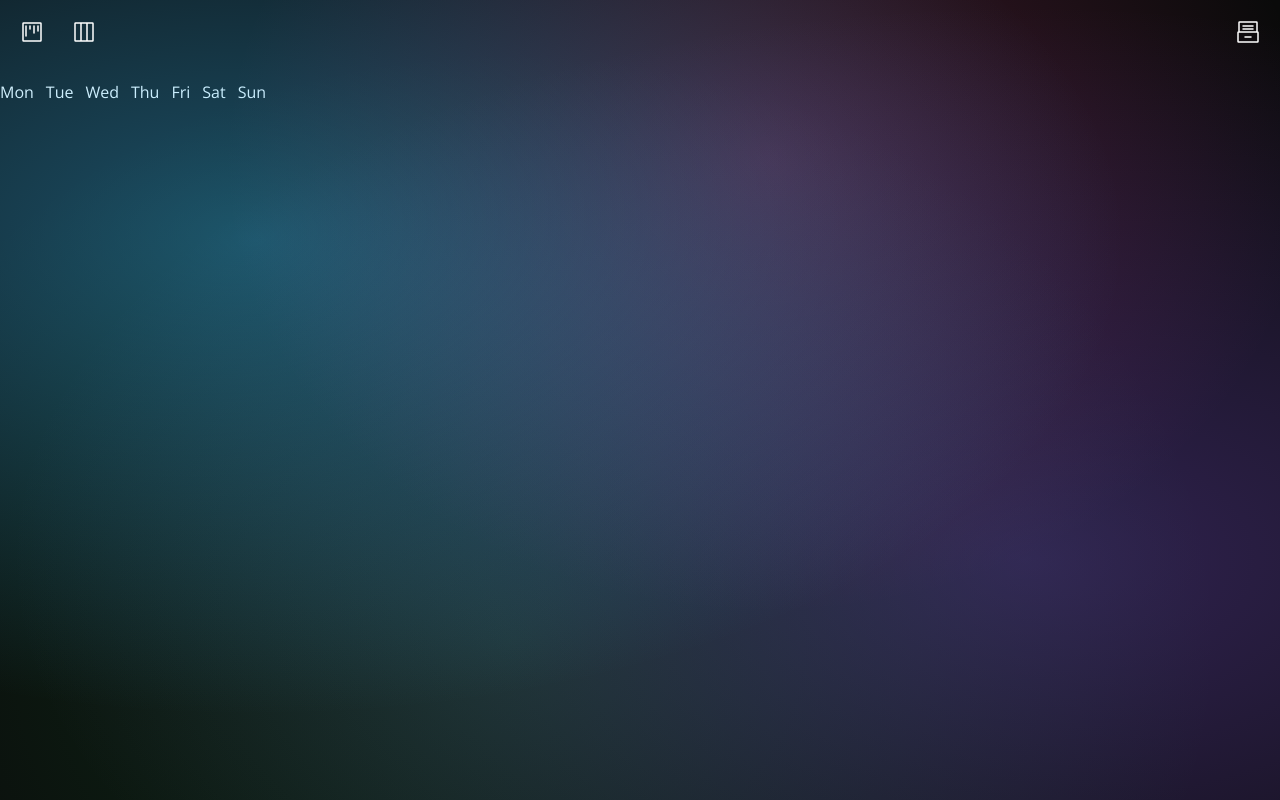
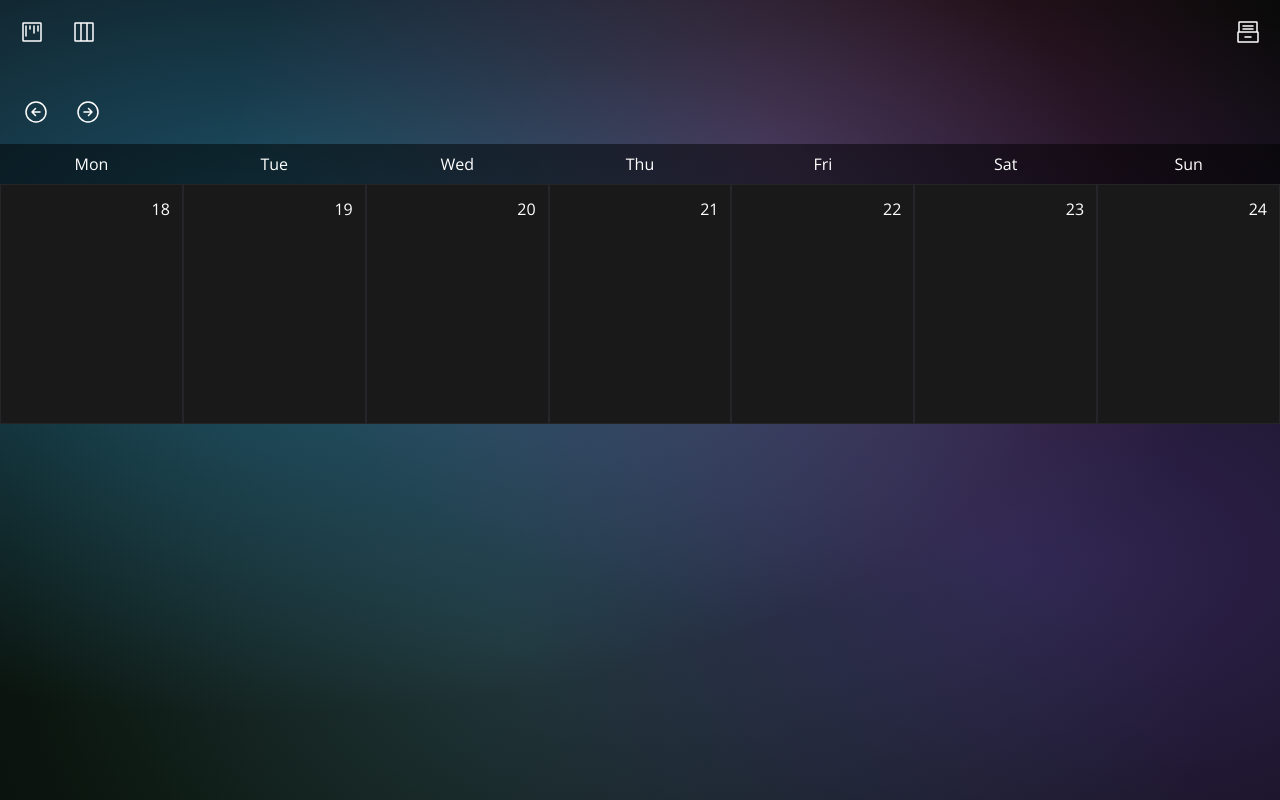
Before and after one commit to EfeHasircioglu/cool-kanban-board, a React (Vite) app: page / in a window 1280 px wide. Both pictures are taken after a click on the button 84 px from the left and 32 px from the top of the page. Built offline with nearby package versions, Linux system fonts and the light colour scheme.

Commit message:
weekly view support with proper dnd aside from a few z-index problems

```diff
--- a/src/App.jsx
+++ b/src/App.jsx
@@ -59,14 +59,24 @@ function App() {
     if (!over) return;
     const taskId = active.id;
     const newStatus = over.id;
-
+    const newDate = over.id;
+    if (viewMode === "kanban") {
       setTasks((tasks) =>
         tasks.map((t) => (t.id === taskId ? { ...t, status: newStatus } : t))
       );
       // notification check
       const movedTask = tasks.find((t) => t.id === taskId);
-    if (movedTask && newStatus === "done" && new Date(movedTask.date) < today) {
+      if (
+        movedTask &&
+        newStatus === "done" &&
+        new Date(movedTask.date) < today
+      ) {
         showNotification();
+      }
+    } else if (viewMode === "week") {
+      setTasks((tasks) =>
+        tasks.map((t) => (t.id === taskId ? { ...t, date: newDate } : t))
+      );
     }
   }
   return (
@@ -212,7 +222,7 @@ function App() {
               exit={{ opacity: 0 }}
               transition={{ duration: 0.2, ease: "easeInOut" }}
             >
-              <div className="p-20 z-100 md:grid md:grid-cols-3 md:grid-rows-1 text-white md:w-[90%] md:mx-auto">
+              <div className="p-10 py-20 z-100 md:grid md:grid-cols-3 md:grid-rows-1 text-white md:w-[95%] md:mx-auto">
                 <List
                   bgColor="green"
                   header="To-do"
@@ -244,16 +254,19 @@ function App() {
               </div>
             </motion.div>
           ) : (
-            <div className="pt-20">
-              <WeekdayView taskList={activeTasks}></WeekdayView>
+            <div className="pt-20 z-0">
+              <WeekdayView
+                setTasks={setTasks}
+                taskList={activeTasks}
+              ></WeekdayView>
             </div>
           )}
         </AnimatePresence>
-
+        <AnimatePresence>
           {notification.isVisible && (
-          <AnimatePresence>
             <motion.div
-              className=" m-5 absolute bottom-0 left-50% translateX(-50%) z-10000"
+              key="notification"
+              className=" m-5 absolute bottom-0 left-1/2 -translate-x-1/2 z-10000"
               initial={{ opacity: 0, y: 0 }}
               animate={{ opacity: 1, y: 2 }}
               exit={{ opacity: 0, y: -2 }}
@@ -263,8 +276,8 @@ function App() {
                 {notification.message}
               </div>
             </motion.div>
+          )}
         </AnimatePresence>
-        )}
       </div>
     </DndContext>
   );
--- a/src/List.jsx
+++ b/src/List.jsx
@@ -43,6 +43,7 @@ export default function List({
                   exit={{ opacity: 0, y: 2 }}
                 >
                   <ListItem
+                    isWeeklyView={false}
                     key={task.id}
                     task={task}
                     setTasks={setTasks}
--- a/src/ListItem.jsx
+++ b/src/ListItem.jsx
@@ -2,12 +2,14 @@ import { AnimatePresence, motion } from "motion/react";
 import { useEffect, useState, useRef } from "react";
 import { format } from "date-fns";
 import { useDraggable } from "@dnd-kit/core";
-export default function ListItem({ task, setTasks, taskList }) {
+export default function ListItem({ task, setTasks, taskList, isWeeklyView }) {
   const today = new Date();
   const [tempTitle, setTempTitle] = useState(task.title);
   const [tempDate, setTempDate] = useState(task.date);
   const [isDropdownOpen, setDropdownOpen] = useState(false);
   const [error, setError] = useState("");
+  const [renderStatus, setRenderStatus] = useState("");
+  const [renderBgColor, setRenderBgColor] = useState("");
   const dropdownRef = useRef(null);
   /* her bir görevi draggable yapmak için olan kod */
   const { attributes, listeners, setNodeRef, transform } = useDraggable({
@@ -94,6 +96,20 @@ export default function ListItem({ task, setTasks, taskList }) {
       (t.status === "todo" || t.status === "inProgress") && taskDate < today
     );
   };
+  //taskın statusunun renderlenmesinin daha güzel olması için onu bir state'de saklıyoruz
+  useEffect(() => {
+    if (task.status === "inProgress") {
+      setRenderStatus("In progress");
+      setRenderBgColor("bg-blue-700");
+    } else if (task.status === "done") {
+      setRenderStatus("done");
+      setRenderBgColor("bg-green-700");
+    } else if (task.status === "todo") {
+      setRenderStatus("To do");
+      setRenderBgColor("bg-red-700");
+    }
+  }, []);
+
   return task.isEditing ? (
     <AnimatePresence key={task.id}>
       <motion.div
@@ -154,11 +170,11 @@ export default function ListItem({ task, setTasks, taskList }) {
       </motion.div>
     </AnimatePresence>
   ) : (
-    /* editlenebilir durumdaki itemler için */
+    /* editlenebilir durumda olmayan itemler için */
     <div
       ref={setNodeRef}
       style={style}
-      className="relative p-2 m-1 bg-gray-900/60 rounded-md shadow-xl"
+      className="relative p-2 m-1 bg-gray-900/60 rounded-md shadow-xl z-100"
     >
       <div ref={dropdownRef}>
         <button
@@ -221,6 +237,13 @@ export default function ListItem({ task, setTasks, taskList }) {
       </div>
       <div {...listeners} {...attributes} className="flex flex-col z-100 gap-2">
         <span className="text-lg mr-7">{task.title}</span>
+        {isWeeklyView ? (
+          <div>
+            <span className={`${renderBgColor} p-0.5 rounded-lg text-xs px-2`}>
+              {renderStatus}
+            </span>
+          </div>
+        ) : (
           <span
             className={
               isTaskDue(task)
@@ -230,6 +253,7 @@ export default function ListItem({ task, setTasks, taskList }) {
           >
             {task.date}
           </span>
+        )}
       </div>
     </div>
   );
--- a/src/WeekdayView.jsx
+++ b/src/WeekdayView.jsx
@@ -1,32 +1,120 @@
 import { div } from "motion/react-client";
+import {
+  endOfWeek,
+  isWithinInterval,
+  startOfWeek,
+  addDays,
+  format,
+} from "date-fns";
+import { useDroppable } from "@dnd-kit/core";
 import ListItem from "./ListItem";
 
 export default function Weekday({ taskList, setTasks }) {
+  //haftanın başlangıcının ve bitişinin tarihini buluyoruz
+  const today = new Date();
+  const weekStart = startOfWeek(today, { weekStartsOn: 1 });
+  const weekEnd = endOfWeek(today, { weekStartsOn: 1 });
+  const thisWeekTasks = [];
+  taskList.forEach((task) => {
+    const taskDate = new Date(task.date);
+    const withinInterval = isWithinInterval(taskDate, {
+      start: weekStart,
+      end: weekEnd,
+    });
+    //thisWeekTasks'a sadece bu hafta içerisinde olan taskları pushluyoruz
+    withinInterval ? thisWeekTasks.push(task) : null;
+  });
+  //haftanın tarihlerini alıyoruz
+  const weekDates = Array.from({ length: 7 }, (_, i) => addDays(weekStart, i));
+  //taskları günlere göre ayırıyoruz
   const daysOfWeek = ["Mon", "Tue", "Wed", "Thu", "Fri", "Sat", "Sun"];
-
-  function getTasksByDay(tasks) {
+  //dictionary'de her günü tasklarına göre map edeceğiz
   const tasksByDay = {};
   daysOfWeek.forEach((day) => (tasksByDay[day] = []));
-
-    tasks.forEach((task) => {
+  thisWeekTasks.forEach((task) => {
     const taskDate = new Date(task.date);
+    //burada görevin haftanın hangi gününde olduğunu buluyoruz
     const dayIndex = taskDate.getDay();
+    //burada biz haftayı pazartesinden başlattığımız için ona yönelik gerekli değişiklikleri yapıyoruz
     const dayName = daysOfWeek[dayIndex === 0 ? 6 : dayIndex - 1];
     tasksByDay[dayName].push(task);
   });
-
-    return tasksByDay;
-  }
-  const tasksByDay = getTasksByDay(taskList);
-
   return (
-    <div className="z-100 flex flex-col gap-5 md:flex-row md:gap-3  text-white">
-      {daysOfWeek.map((day) => (
-        <div key={day}>
+    <div className="flex gap-5 flex-col md:gap-0 w-full text-white">
+      <div className="flex gap-1 mx-3 z-10000">
+        <button className="p-2 mx-1 my-3 w-fit hover:bg-white/10 rounded cursor-pointer transition">
           {" "}
-          <h3>{day}</h3>
+          <svg
+            width="24px"
+            height="24px"
+            stroke-width="1.5"
+            viewBox="0 0 24 24"
+            fill="none"
+            xmlns="http://www.w3.org/2000/svg"
+            color="#fff"
+          >
+            <path
+              d="M16 12H8M8 12L11.5 15.5M8 12L11.5 8.5"
+              stroke="#fff"
+              stroke-width="1.5"
+              stroke-linecap="round"
+              stroke-linejoin="round"
+            ></path>
+            <path
+              d="M12 22C17.5228 22 22 17.5228 22 12C22 6.47715 17.5228 2 12 2C6.47715 2 2 6.47715 2 12C2 17.5228 6.47715 22 12 22Z"
+              stroke="#fff"
+              stroke-width="1.5"
+              stroke-linecap="round"
+              stroke-linejoin="round"
+            ></path>
+          </svg>
+        </button>
+        <button className="p-2 my-3 mx-1 w-fit hover:bg-white/10 rounded cursor-pointer transition">
+          {" "}
+          <svg
+            width="24px"
+            height="24px"
+            stroke-width="1.5"
+            viewBox="0 0 24 24"
+            fill="none"
+            xmlns="http://www.w3.org/2000/svg"
+            color="#fff"
+          >
+            <path
+              d="M8 12H16M16 12L12.5 8.5M16 12L12.5 15.5"
+              stroke="#fff"
+              stroke-width="1.5"
+              stroke-linecap="round"
+              stroke-linejoin="round"
+            ></path>
+            <path
+              d="M12 22C17.5228 22 22 17.5228 22 12C22 6.47715 17.5228 2 12 2C6.47715 2 2 6.47715 2 12C2 17.5228 6.47715 22 12 22Z"
+              stroke="#fff"
+              stroke-width="1.5"
+              stroke-linecap="round"
+              stroke-linejoin="round"
+            ></path>
+          </svg>
+        </button>
+      </div>
+      <div className="flex lg:flex-row flex-col w-full">
+        {daysOfWeek.map((day, index) => {
+          const date = weekDates[index];
+          const dayNumber = format(date, "d");
+          const dayID = format(date, "yyyy-MM-dd");
+          const { setNodeRef } = useDroppable({ id: dayID });
+          return (
+            <div
+              className="w-[100%] lg:w-[15%] z-10"
+              key={dayID}
+              ref={setNodeRef}
+            >
+              <h3 className="text-center py-2 bg-black/50 z-10">{day}</h3>
+              <div className="bg-[#191919] border-gray-600/20 border-1 min-h-60 z-10">
+                <div className="justify-self-end m-3">{dayNumber}</div>
                 {tasksByDay[day].map((task) => (
                   <ListItem
+                    isWeeklyView={true}
                     key={task.id}
                     task={task}
                     setTasks={setTasks}
@@ -34,7 +122,10 @@ export default function Weekday({ taskList, setTasks }) {
                   />
                 ))}
               </div>
-      ))}
+            </div>
+          );
+        })}
+      </div>
     </div>
   );
 }
```
Lines whose indentation alone changed are shown as unchanged.
